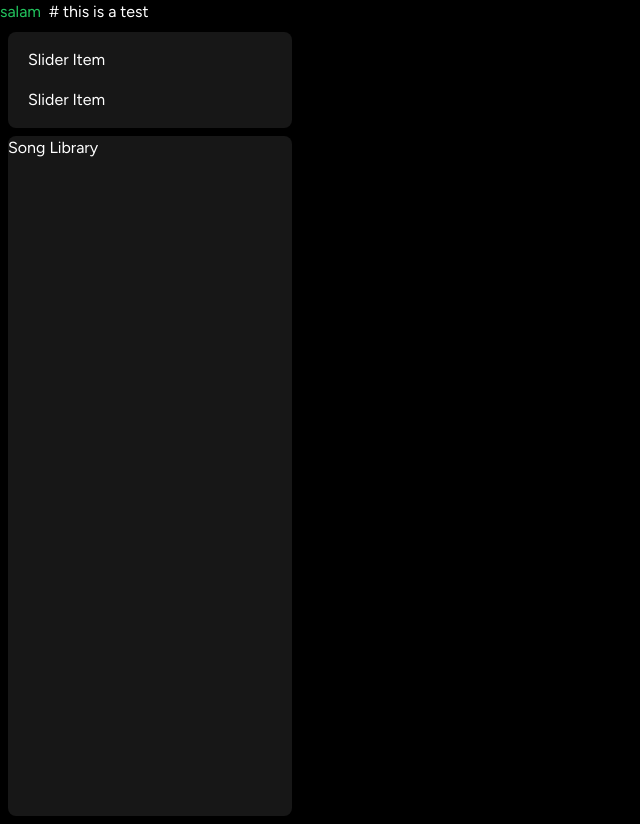
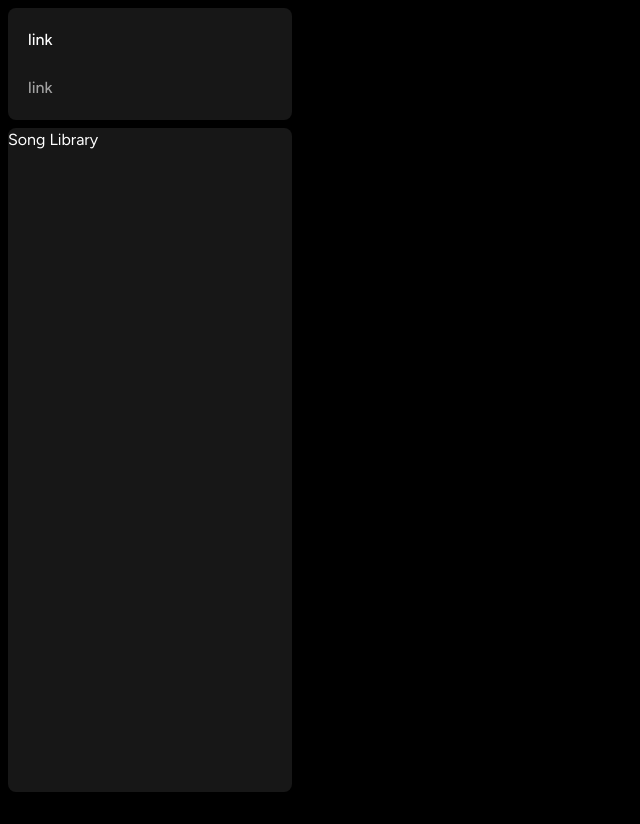
Before and after one commit to moeinparvizi/music-player, a Next.js app: page / in a window 1280 px wide. Shown: the whole page, without its empty margins (0-640 px from the left). After the commit the page ends 800 px from the top, so only its background shows below. Built offline with nearby package versions, Linux system fonts and the light colour scheme.

Commit message:
create links in slidbarItem section

```diff
--- a/app/layout.jsx
+++ b/app/layout.jsx
@@ -15,9 +15,9 @@
   return (
     <html lang="en">
       <body className={font.className}>
-        {/* text */}
+        {/* text
         <div className="flex gap-2">{children} # this is a test</div>
-        {/* text */}
+        text */}
 
         <Slidebar>{children}</Slidebar>
       </body>
--- a/components/SidebarItem.jsx
+++ b/components/SidebarItem.jsx
@@ -1,9 +1,32 @@
-const SidebarItem = () => {
+import Link from "next/link";
+import { IconType } from "react-icons";
+import { twMerge } from "tailwind-merge";
+
+const SidebarItem = ({ IconType, label, active, href }) => {
   return (
-    <div>
-      Slider Item
-    </div>
+    <Link
+      href={href}
+      className={twMerge(
+        `
+        flex
+        flex-row
+        h-auto
+        items-center
+        w-full
+        gap-x-4
+        text-md
+        font-medium
+        cursor-pointer
+        hover:text-white
+        transition
+        text-neutral-400
+        py-1`,
+        active && "text-white"
+      )}
+    >
+      link
+    </Link>
   );
-}
+};
 
 export default SidebarItem;
```
